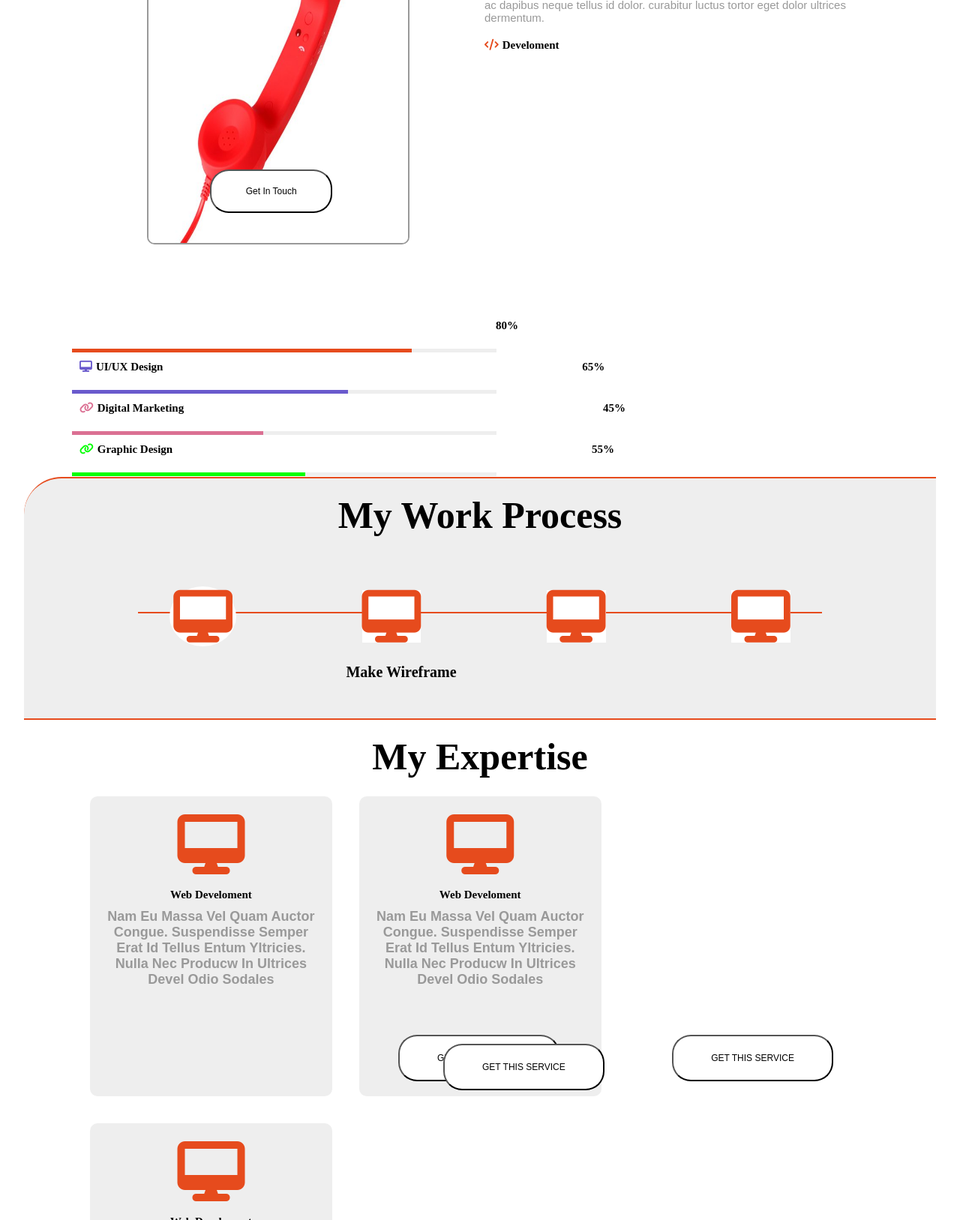
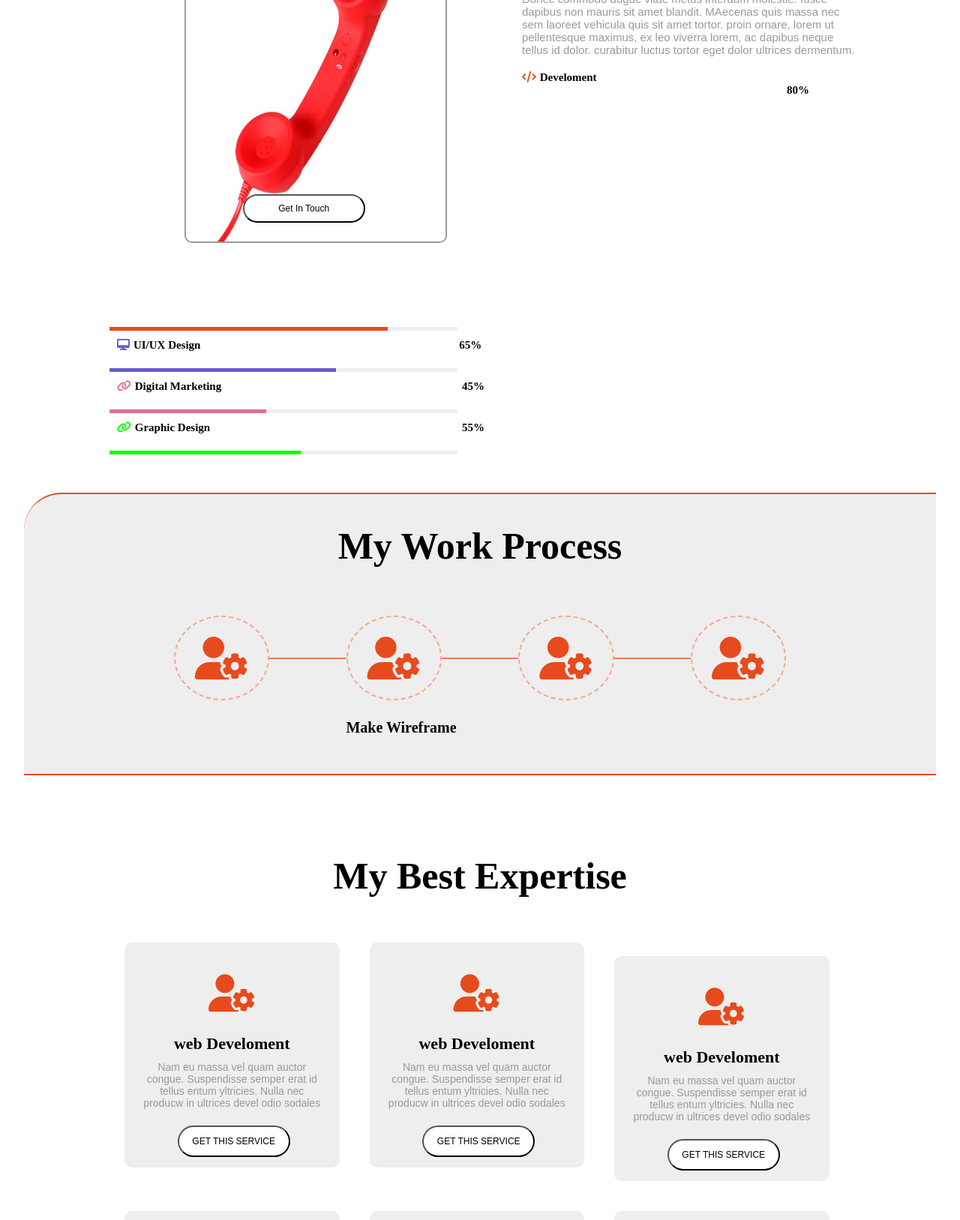
Before and after one commit to DoaaAmin99/Blog-Template, a plain HTML site: page index.html in a window 1280 px wide. Shown: the part 819-2446 px from the top of the page at 75% size. Drawn offline with Linux system fonts and the light colour scheme.

Commit message:
first changes

```diff
--- a/css/style.css
+++ b/css/style.css
@@ -7,21 +7,27 @@
 .clear{
     clear: both;
 }
+.container{
+    width: 95%;
+    margin: auto;
+}
+
+/* Header Part */
 header{
     background-color:#eee ;
     border-bottom: 2px solid #e64b1d ;
     border-bottom-right-radius: 60%;
 }
-.container{
-    width: 95%;
-    margin: auto;
-}
+
+/* styling Navbar */
 nav{
 
+    font-family: sans-serif;
     background-color: #ffffff;
     border-radius: 25px;
     margin-top: 20px;
     text-transform: uppercase;
+    font-size: 15px;
 }
 
 header .logo{
@@ -33,8 +39,6 @@ header .logo{
     border: 4px solid #e64b1d;
     margin: 5px 40px;
     border-radius:5px ;
-
-
 }
 
 header nav ul{
@@ -42,6 +46,7 @@ header nav ul{
     float: left;
     margin-left: 200px;
     margin-top: 10px;
+    list-style: none;
 }
 header nav li{
     display: inline-block;
@@ -58,35 +63,31 @@ header nav li a{
 a:focus, a:hover{
 
     color: #e64b1d;
-  transform: translateY(-1px);
+    transform: translateY(-1px);
 }
 
 .btn1{
-    width: 18%;
+    width: 14%;
     float: left;
     color: #ffffff;
     border: none;
     font-size: 12px;
     background-color:#e64b1d ;
     border-radius: 25px;
-    text-align: center;
-    text-decoration: none;
     text-transform: uppercase;
     padding: 20px;
     margin:10px 0px ;
+    margin-left: 50px;
     cursor: pointer;
 }
 .btn1:hover{
     background-color: #ffffff;
     color: #e64b1d;
     transition-duration: 0.4s;
-    border: 2px solid#e64b1d;
 }
 
-ul{
-    list-style: none;
-}
 
+/* self definition */
 .intro{
     margin:84px 0px 20px 200px;
 
@@ -101,61 +102,69 @@ h1, h3{
     text-transform: capitalize;
     margin-bottom: 5px;
 }
-.content{
-    font-size: 18px;
+.intro .content{
+    font-size: 17px;
     color: #999999;
     font-family: sans-serif;
 }
-.pic{
+.pic1{
     float: right;
-    border-radius: 100%;
+    border-radius: 50%;
     border: 2px solid #ffffff;
     margin:-15% 300px -120px 0px ;
     box-shadow: 10px 10px 5px #aaaaaa;
     width: 300px;
     height: 333px;
 }
-.btn{
+.btn2{
     text-transform: capitalize;
     width: 15%;
-    padding: 20px;
+    padding: 10px;
     color: #ffffff;
-    background-color: #040433;
+    background-color: #0d0d13;
     font-size: 12px;
     border-radius: 25px;
     margin: 10px;
 }
-.part2 .btn:hover, .btn:hover, .part2 .btn:focus, .icon:hover, .part4 .btn:hover{
+.part2 .btn2:hover, .btn2:hover, .part2 .btn2:focus, .icon:hover, .part4 .btn2:hover, .btn2:focus{
     background-color: #e64b1d;
-
     transition-duration: 0.4s;
     border: 2px solid#e64b1d;
+    color: #ffffff;
 }
 .part2, .part4{
     width: 85%;
     margin: auto;
+    margin-top: 15px;
+    padding: 50px;
     position: relative;
 }
-.part2 img{
+/* Life struggle story */
+.part2 .pic2{
     width: 350px;
-    height: 500px;
+    height: 450px;
     border: 2px solid #999999;
     border-radius: 10px;
-    margin: 0px 100px 100px;
+    margin: 135px 100px 100px;
     float: left;
 }
-.part2 .btn{
+.part2 .btn2{
     position: absolute;
     color: black;
-  background-color: #ffffff;
-    margin-top: 400px;
-    left: 16%;
+    background-color: #ffffff;
+    margin-top: 520px;
+    left: 20%;
 }
-.str{
+
+.struggle{
     margin-top: 130px;
 }
-.part2 .str .content{
+.part2 .struggle .content{
     font-size: 15px;
+    color: #999999;
+    font-family: sans-serif;
+    width: 77%;
+    margin-left: 24%;
 }
 .skills{
     margin-top: 20px;
@@ -165,20 +174,28 @@ h4{
     margin: 10px;
     font-size: 15px;
 }
+
+/* progress bar */
 progress{
-    width: 52%;
     height: 10px;
     color: #e64b1d;
     border: none;
-    width: 52%;
+    width: 47%;
     height: 5px;
 }
-.precentage{
-    margin-left: 555px;
 
-
+.precentage80{
+    margin-left: 353px;
 }
-
+.precentage65{
+    margin-left: 341px;
+}
+.precentage45{
+    margin-left: 317px;
+}
+.precentage55{
+    margin-left: 332px;
+}
 
   progress::-webkit-progress-bar {
     background-color: #eeeeee;
@@ -196,6 +213,8 @@ progress{
 .progress4::-webkit-progress-value {
     background-color: lime !important;
 }
+
+/* work process section */
 .container .process{
     background-color: #eee;
     border-bottom: 2px solid #e64b1d ;
@@ -206,26 +225,38 @@ progress{
 .container .process h3, .part4 .expertise {
     text-align: center;
     margin: 20px 0px;
+    padding: 20px;
 }
 .container .process .icons{
     text-align: center;
     font-size: 70px;
-    word-spacing: 150px;
-    margin: 20px;
+    word-spacing: 85px;
     color: #e64b1d;
-    margin: -36px 0px 20px;
+    margin: -58px 0px 20px;
 
 
+}
+.icon1{
+    background-color: #eee;
+    border: 2px dashed #f3aa92;
+    border-radius: 50%;
+    font-size: 57px;
+    padding: 26px;
+}
+.icon1:hover{
+    color: #ffffff;
+    background-color: #e64b1d;
+    border-color: #ffffff;
 }
 
 
 hr{
     margin-top: 50px;
-    color: #e64b1d;
-    width: 75%;
+    color: #e97b5a;
+    width: 60%;
     text-align: center;
     margin: auto;
-    border: 1px solid #e64b1d;
+    border: 1px solid #e97b5a;
     margin-top: 100px;
 }
 .wireframe{
@@ -233,27 +264,40 @@ hr{
     margin-left: -200px;
     font-size: 20px;
     text-transform: capitalize;
+    margin-top: 25px;
     margin-bottom: 50px;
 }
 
-.main
+  /* expertise section */
+  .card h4{
+      font-size: 22px;
+  }
+  .card .content{
+      font-size: 14px;
+      font-family: sans-serif;
+      color: #999999;
+  }
+  .icon .content{
+      font-size: 12px;
+  }
+.icon2
 {
     color: #e64b1d;
-    font-size: 80px;
+    font-size: 50px;
+    border: 1px #f3aa92;
+    padding: 20px;
 }
-.main:hover{
-    color: #ffffff;
-}
-.icon
+
+.card
 {
   float: left;
-  width:30%;
+  width:29%;
   padding: 22px;
-  margin: 18px;
+  margin: 20px;
   text-align: center;
   background-color: #eee;
   border-radius: 10px;
-  height: 400px;
+  height: 300px;
 }
 
 .cards
@@ -261,17 +305,31 @@ hr{
     margin: 6px;
     text-align: center;
     clear: both;
+    display: inline;
 
 }
-.cards .btn{
+.cards .btn2{
 
   float: left;
-  width:20%;
-  margin-left: 20px;
-  padding: 22px;
+  width:62%;
+  margin-left: 20%;
+  margin-top: 9%;
+  padding: 12px;
   text-align: center;
   color: black;
   background-color: #ffffff;
   text-transform: uppercase;
 
 }
+
+.card:hover {
+    background: linear-gradient(45deg,#e97b5a,#fdd4c8);
+    color: #ffffff;
+    transition-duration: 0.4s;
+    transform: translateY(-1px);
+    box-shadow: 1px 2px 5px #999;
+}
+.card:hover .content{
+    color: #ffffff;
+    transition-duration: 0.4s;
+}
--- a/index.html
+++ b/index.html
@@ -30,39 +30,43 @@
 
             </div>
             <!-- end of navbar -->
-            <!-- inntroduction section -->
+
+            <!-- self definition section -->
             <div class="intro">
                 <h2>I am</h2>
                 <h1>mark parker</h1>
                 <p class="content" style="width: 500px;">
                     I am professional UI Designer and Web Developer. I am working in UI Park as a UI/UX Designer.
                 </p>
-                <img class="pic" src="images/images (2).jpg" alt="mark">
+                <img class="pic1" src="images/pic1.png" alt="mark">
                 <div class="clear"></div>
-                <button class="btn">my services</button>
-                <button class="btn">recent works</button>
+                <button class="btn2">my services</button>
+                <button class="btn2">recent works</button>
             </div>
 
         </header>
     </section>
+    <!-- self definition section end -->
+
+    <!-- Life struggle story -->
     <section>
         <div class="part2">
-            <img class="pic2" src="images/cf2a7b6b-5f13-4c59-8009-59314332bc31_1.5728be0be7d37210ea8b5104507ab7e8.jpeg" alt="Get in touch">
-            <button class="btn"> get in touch</button>
-            <div class="str">
+            <img class="pic2" src="images/pic2.jpeg" alt="Get in touch">
+            <button class="btn2"> get in touch</button>
+            <div class="struggle">
                 <h3>read about my life struggle story</h3>
                 <p class="content"> Donec commodo augue vitae metus interdum molestie. fusce dapibus non mauris sit amet blandit. MAecenas quis massa nec sem laoreet vehicula quis sit amet tortor. proin ornare, lorem ut pellentesque maximus, ex leo viverra lorem, ac dapibus neque tellus id dolor. curabitur luctus tortor eget dolor ultrices dermentum.</p>
-
+                <!-- progress bar -->
                 <div class="skills">
 
-                    <label for="file"><h4> <i class="fas fa-code" style="color: #e64b1d; margin-right: 5px;"></i>Develoment <span class="precentage">80%</span></h4>  </label>
-                    <progress class="progress1" id="file" value="80" max="100"> 80% </progress>
-                    <label for="file"><h4><i class="fas fa-desktop" style="color: slateblue; margin-right: 5px;"></i>UI/UX Design  <span class="precentage" >65%</span></h4> </label>
-                    <progress class="progress2" id="file" value="65" max="100"> 65% </progress>
-                    <label for="file"><h4><i class="fas fa-link" style="color: palevioletred; margin-right: 5px;" ></i>digital marketing <span class="precentage"> 45%</span></h4> </label>
-                    <progress class="progress3" id="file" value="45" max="100"> 45% </progress>
-                    <label for="file"><h4><i class="fas fa-link" style="color: lime; margin-right: 5px;" ></i>graphic design <span class="precentage">55%</span></h4> </label>
-                    <progress class="progress4" id="file" value="55" max="100"> 55% </progress>
+                    <label for="file"><h4> <i class="fas fa-code" style="color: #e64b1d; margin-right: 5px;"></i>Develoment <span class="precentage80">80%</span></h4>  </label>
+                    <progress class="progress1" value="80" max="100"> 80% </progress>
+                    <label for="file"><h4><i class="fas fa-desktop" style="color: slateblue; margin-right: 5px;"></i>UI/UX Design  <span class="precentage65" >65%</span></h4> </label>
+                    <progress class="progress2" value="65" max="100"> 65% </progress>
+                    <label for="file"><h4><i class="fas fa-link" style="color: palevioletred; margin-right: 5px;" ></i>digital marketing <span class="precentage45"> 45%</span></h4> </label>
+                    <progress class="progress3" value="45" max="100"> 45% </progress>
+                    <label for="file"><h4><i class="fas fa-link" style="color: lime; margin-right: 5px;" ></i>graphic design <span class="precentage55">55%</span></h4> </label>
+                    <progress class="progress4" value="55" max="100"> 55% </progress>
 
                 </div>
 
@@ -72,83 +76,72 @@
 
         </div>
     </section>
+<!-- End of Life struggle story -->
 
+<!-- My work process section -->
     <section>
         <div class="container">
             <div class="process">
                 <h3>my work process</h3>
                 <hr>
                 <div class="icons">
-                    <i class="fas fa-desktop" style="background-color: #ffffff; border: 5px dotted #ffffff; border-radius: 50%; "></i>
-                    <i class="fas fa-desktop" style="background-color: #ffffff;"></i>
-                    <i class="fas fa-desktop" style="background-color: #ffffff;"></i>
-                    <i class="fas fa-desktop" style="background-color: #ffffff;"></i>
+                    <i class="fas fa-user-cog icon1"></i>
+                    <i class="fas fa-user-cog icon1"></i>
+                    <i class="fas fa-user-cog icon1"></i>
+                    <i class="fas fa-user-cog icon1"></i>
                 </div>
                 <h4 class="wireframe">make wireframe</h4>
             </div>
         </div>
     </section>
 
+    <!-- expertise section -->
     <section>
         <div class="part4">
-            <h3 class="expertise">my expertise</h>
+            <h3 class="expertise">my best expertise</h3>
                 <div class="cards">
-                    <div class="icon">
-                        <div class="main">
-                            <i class="fas fa-desktop"></i>
-                        </div>
+
+                    <div class="card">
+                            <i class="fas fa-user-cog icon2"></i>
                             <h4>web Develoment</h4>
                             <p class="content">Nam eu massa vel quam auctor congue. Suspendisse semper erat id tellus entum yltricies. Nulla nec producw in ultrices devel odio sodales</p>
+                            <button class="btn2"> get this service</button>
                        </div>
 
-                       <div class="icon">
-                        <div class="main">
-                            <i class="fas fa-desktop"></i>
-                        </div>
+                       <div class="card">
+
+                            <i class="fas fa-user-cog icon2"></i>
                             <h4>web Develoment</h4>
                             <p class="content">Nam eu massa vel quam auctor congue. Suspendisse semper erat id tellus entum yltricies. Nulla nec producw in ultrices devel odio sodales</p>
+                            <button class="btn2"> get this service</button>
                        </div>
-                       <div class="icon">
-                        <div class="main">
-                            <i class="fas fa-desktop"></i>
-                        </div>
+
+                       <div class="card">
+                            <i class="fas fa-user-cog icon2"></i>
                             <h4>web Develoment</h4>
                             <p class="content">Nam eu massa vel quam auctor congue. Suspendisse semper erat id tellus entum yltricies. Nulla nec producw in ultrices devel odio sodales</p>
-                       </div>
-                       <div class="button1" style="text-align: center;">
-                        <button class="btn" style="margin: 50px; margin-top: -100px; margin-left: 70px;"> get this service</button>
-                        <button class="btn" style="margin: 50px; margin-top: -100px; margin-left: 100px;"> get this service</button>
-                        <button class="btn" style="margin: 50px; margin-top: -100px; margin-left: 130px;"> get this service</button>
+                            <button class="btn2"> get this service</button>
                        </div>
 
-                </div>
-                <div class="cards">
-                    <div class="icon">
-                        <div class="main">
-                            <i class="fas fa-desktop"></i>
-                        </div>
+                       <div class="card">
+                           <i class="fas fa-user-cog icon2"></i>
                            <h4>web Develoment</h4>
                             <p class="content">Nam eu massa vel quam auctor congue. Suspendisse semper erat id tellus entum yltricies. Nulla nec producw in ultrices devel odio sodales</p>
+                            <button class="btn2"> get this service</button>
                        </div>
 
-                       <div class="icon">
-                        <div class="main">
-                            <i class="fas fa-desktop"></i>
-                        </div>
+                       <div class="card">
+                            <i class="fas fa-user-cog icon2"></i>
                             <h4>web Develoment</h4>
                             <p class="content">Nam eu massa vel quam auctor congue. Suspendisse semper erat id tellus entum yltricies. Nulla nec producw in ultrices devel odio sodales</p>
+                            <button class="btn2"> get this service</button>
                        </div>
-                       <div class="icon">
-                        <div class="main">
-                            <i class="fas fa-desktop"></i>
-                        </div>
+
+                       <div class="card">
+                            <i class="fas fa-user-cog icon2"></i>
                             <h4>web Develoment</h4>
                             <p class="content">Nam eu massa vel quam auctor congue. Suspendisse semper erat id tellus entum yltricies. Nulla nec producw in ultrices devel odio sodales</p>
-                       </div>
-                       <div class="button1" style="text-align: center;">
-                        <button class="btn" style="margin: 50px; margin-top: -100px; margin-left: 70px;"> get this service</button>
-                        <button class="btn" style="margin: 50px; margin-top: -100px; margin-left: 100px;"> get this service</button>
-                        <button class="btn" style="margin: 50px; margin-top: -100px; margin-left: 130px;"> get this service</button>
+                            <button class="btn2"> get this service</button>
                        </div>
 
                 </div>
```
Also changed, not shown: images/images (2).jpg (deleted), images/pic1.png (added), images/pic2.jpeg (renamed from images/cf2a7b6b-5f13-4c59-8009-59314332bc31_1.5728be0be7d37210ea8b5104507ab7e8.jpeg). Lines whose indentation alone changed are shown as unchanged.
